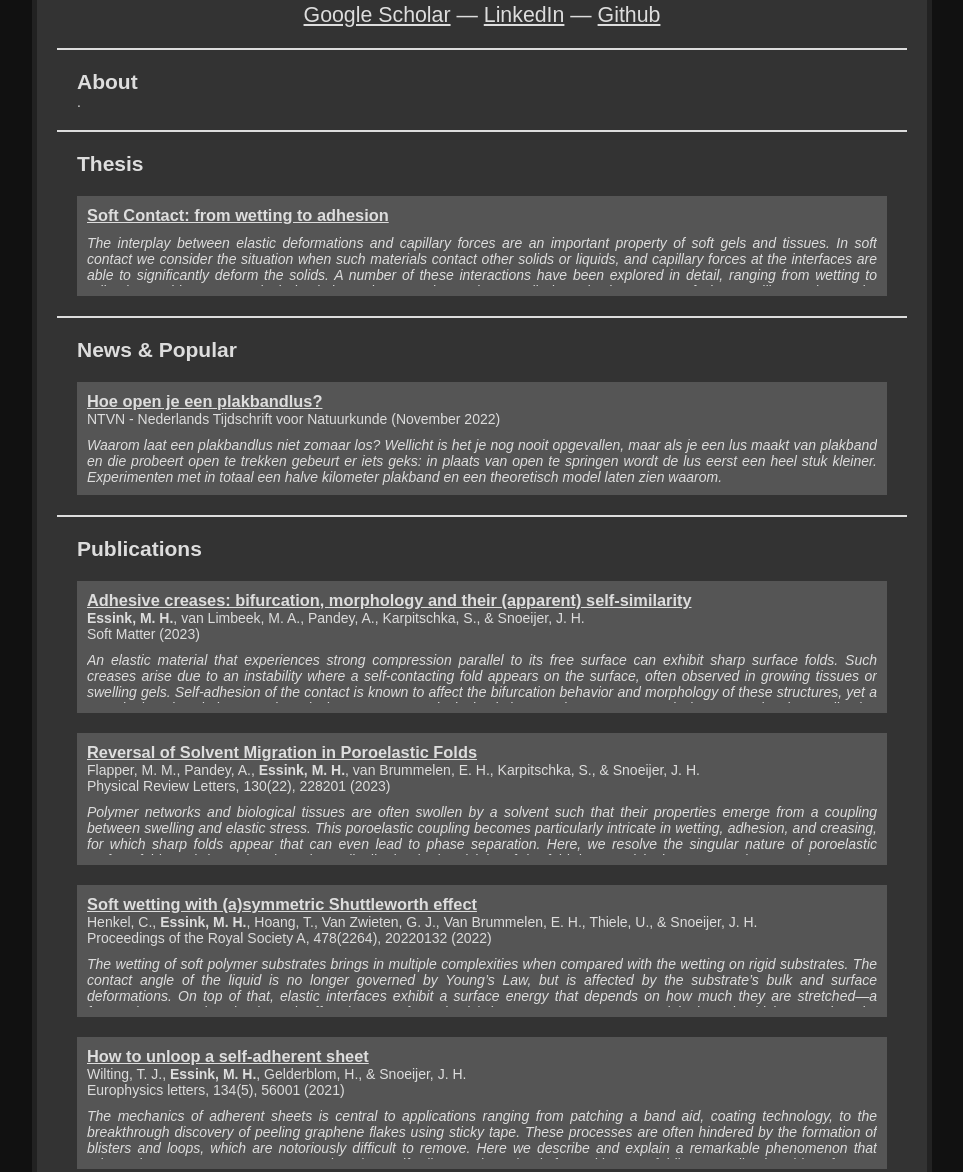
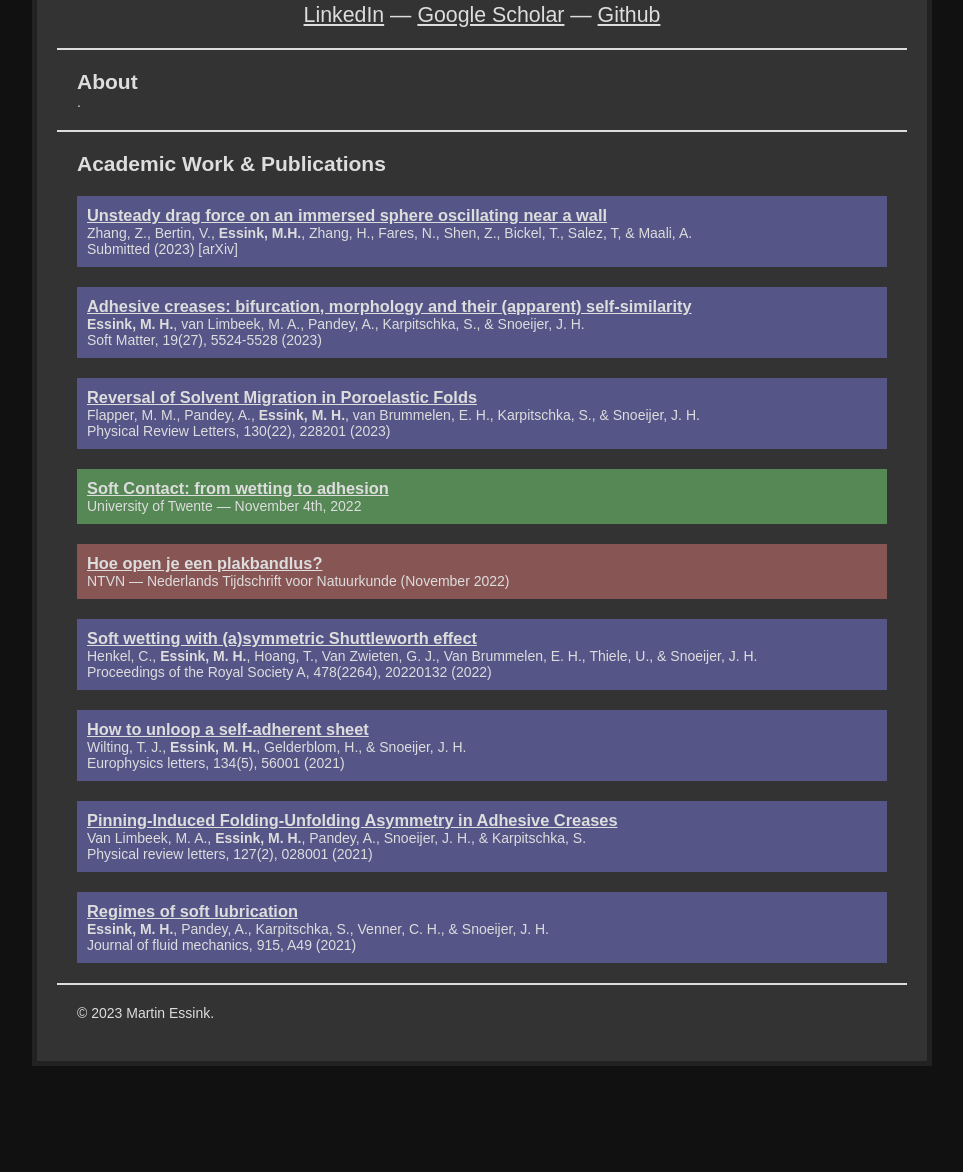
Before and after one commit to MartinEssink/MartinEssink.github.io, a plain HTML site: page index.html in a window 1280 px wide. Shown: the part 197-1369 px from the top of the page, without its empty margins (158-1121 px from the left). Drawn offline with Linux system fonts and the light colour scheme.

Commit message:
Style changes, update

```diff
--- a/index.html
+++ b/index.html
@@ -1,5 +1,5 @@
 <!DOCTYPE html>
-<html xmlns="http://www.w3.org/1999/xhtml" dir="ltr" lang="nl-NL">
+<html xmlns="http://www.w3.org/1999/xhtml" dir="ltr" lang="en-US">
 <head profile="http://gmpg.org/xfn/11">
 	<title>Martin Essink</title>
 	<link rel="stylesheet" href="style.css" type='text/css' />
@@ -11,8 +11,10 @@
 		<div id="head">
 			<h1>Martin Essink</h1>
 			<div id="links">
-				<a href="//scholar.google.com/citations?user=mPPZ4H8AAAAJ&hl=en">Google Scholar</a> &mdash;
-				<a href="//www.linkedin.com/in/martinessink/">LinkedIn</a> &mdash;
+				<a href="//www.linkedin.com/in/martinessink/">LinkedIn</a>
+				&mdash;
+				<a href="//scholar.google.com/citations?user=mPPZ4H8AAAAJ">Google Scholar</a>
+				&mdash;
 				<a href="//github.com/MartinEssink">Github</a>
 			</div>
 		</div>
@@ -22,15 +24,62 @@
 				<h2>About</h2>
 
 				<p>.</p>
+
+				<!-- <img src="./IMG_2556_sq.jpg" width="200" height="200" alt="Profile Picture" /> -->
 			</div>
 
+
+
 			<div id="entry">
-				<h2>Thesis</h2>
+				<h2>Academic Work &amp; Publications</h2>
 
-				<div class="publication">
+				<div class="publication paper">
+					<h3><a target="_blank" rel="noopener noreferrer" href="https://arxiv.org/abs/2307.05991">
+						Unsteady drag force on an immersed sphere oscillating near a wall
+					</a></h3>
+					<p class="ref">
+						Zhang, Z., Bertin, V., <b>Essink, M.H.</b>, Zhang, H., Fares, N., Shen, Z., Bickel, T., Salez, T, &amp; Maali, A.<br />
+						Submitted (2023) [arXiv]
+					</p>
+					<p class="abs">
+						The unsteady hydrodynamic drag exerted on an oscillating sphere near a planar wall is addressed experimentally,  theoretically, and numerically. The experiments are performed by using colloidal-probe Atomic Force Microscopy (AFM) in thermal noise mode. The natural resonance frequencies and quality factors are extracted from the measurement of the power spectrum density of the probe oscillation for a broad range of gap distances and Womersley numbers. The shift in the natural resonance frequency of the colloidal probe as the probe goes close to a solid wall infers the wall-induced variations of the effective mass of the probe. Interestingly, a crossover from a positive to a negative shift is observed as the Womersley number increases. In order to rationalize the results, the confined unsteady Stokes equation is solved numerically using a finite-element method, as well as asymptotic calculations. The in-phase and out-of-phase terms of the hydrodynamic drag acting on the sphere are obtained and agree well to the  experimental results. All together, the experimental,  theoretical, and numerical results show that the hydrodynamic force felt by an immersed sphere oscillating near a wall is highly dependent on the Womersley number.
+					</p>
+				</div>
+
+				<div class="publication paper">
+					<h3><a target="_blank" rel="noopener noreferrer" href="https://pubs.rsc.org/en/content/articlelanding/2023/sm/d2sm01389d#!divAbstract">
+						Adhesive creases: bifurcation, morphology and their (apparent) self-similarity
+					</a></h3>
+					<p class="ref">
+						<b>Essink, M. H.</b>, van Limbeek, M. A., Pandey, A., Karpitschka, S., &amp; Snoeijer, J. H.<br />
+						Soft Matter, 19(27), 5524-5528 (2023)
+					</p>
+					<p class="abs">
+						An elastic material that experiences strong compression parallel to its free surface can exhibit sharp surface folds. Such creases arise due to an instability where a self-contacting fold appears on the surface, often observed in growing tissues or swelling gels. Self-adhesion of the contact is known to affect the bifurcation behavior and morphology of these structures, yet a quantitative description remains elusive. From numerical simulations and an energy analysis we resolve how adhesion quantitatively affects both morphology and bifurcation behavior. It is found that a reduced energy is able to accurately describe the bifurcation, in terms of an effective scaling that collapses the data very well. The model accurately describes how adhesion hinders crease nucleation. Furthermore, we show that the free surface profiles in the presence of surface tension exhibit self-similarity, and can be collapsed onto a universal curve.
+					</p>
+				</div>
+
+				<div class="publication paper">
+					<h3><a target="_blank" rel="noopener noreferrer" href="https://doi.org/10.1103/physrevlett.130.228201">
+						Reversal of Solvent Migration in Poroelastic Folds
+					</a></h3>
+					<p class="ref">
+						Flapper, M. M., Pandey, A., <b>Essink, M. H.</b>, van Brummelen, E. H., Karpitschka, S., &amp; Snoeijer, J. H.<br />
+						Physical Review Letters, 130(22), 228201 (2023)
+					</p>
+					<p class="abs">
+						Polymer networks and biological tissues are often swollen by a solvent such that their properties emerge from a coupling between swelling and elastic stress. This poroelastic coupling becomes particularly intricate in wetting, adhesion, and creasing, for which sharp folds appear that can even lead to phase separation. Here, we resolve the singular nature of poroelastic surface folds and determine the solvent distribution in the vicinity of the fold tip. Surprisingly, two opposite scenarios emerge depending on the angle of the fold. In obtuse folds such as creases, it is found that the solvent is completely expelled near the crease tip, according to a nontrivial spatial distribution. For wetting ridges with acute fold angles, the solvent migration is reversed as compared to creasing, and the degree of swelling is maximal at the fold tip. We discuss how our poroelastic fold analysis offers an explanation for phase separation, fracture, and contact angle hysteresis.
+					</p>
+				</div>
+
+				<div class="publication thesis">
 					<h3><a target="_blank" rel="noopener noreferrer" href="https://research.utwente.nl/en/publications/soft-contact-from-wetting-to-adhesion">
 						Soft Contact: from wetting to adhesion
 					</a></h3>
+
+					<p class="ref">
+						University of Twente &mdash; November 4th, 2022
+					</p>
 
 					<p class="abs">
 						The interplay between elastic deformations and capillary forces are an important property of soft gels and tissues. In soft contact we consider the situation when such materials contact other solids or liquids, and capillary forces at the interfaces are able to significantly deform the solids. A number of these interactions have been explored in detail, ranging from wetting to adhesion problems. Numerical simulations, theory and experiments all show the importance of elastocapillary action at the edge of a soft contact.
@@ -43,17 +92,12 @@
 					</p>
 				</div>
 
-			</div>
-
-			<div id="entry">
-				<h2>News &amp; Popular</h2>
-
-				<div class="publication">
+				<div class="publication news">
 					<h3><a target="_blank" rel="noopener noreferrer" href="https://www.ntvn.nl/2022/11/hoe-open-je-een-plakbandlus/">
 						Hoe open je een plakbandlus?
 					</a></h3>
 					<p class="ref">
-						NTVN - Nederlands Tijdschrift voor Natuurkunde (November 2022)
+						NTVN &mdash; Nederlands Tijdschrift voor Natuurkunde (November 2022)
 					</p>
 
 					<p class="abs">
@@ -61,38 +105,7 @@
 					</p>
 				</div>
 
-			</div>
-
-			<div id="entry">
-				<h2>Publications</h2>
-
-				<div class="publication">
-					<h3><a target="_blank" rel="noopener noreferrer" href="https://pubs.rsc.org/en/content/articlelanding/2023/sm/d2sm01389d#!divAbstract">
-						Adhesive creases: bifurcation, morphology and their (apparent) self-similarity
-					</a></h3>
-					<p class="ref">
-						<b>Essink, M. H.</b>, van Limbeek, M. A., Pandey, A., Karpitschka, S., &amp; Snoeijer, J. H.<br />
-						Soft Matter (2023)
-					</p>
-					<p class="abs">
-						An elastic material that experiences strong compression parallel to its free surface can exhibit sharp surface folds. Such creases arise due to an instability where a self-contacting fold appears on the surface, often observed in growing tissues or swelling gels. Self-adhesion of the contact is known to affect the bifurcation behavior and morphology of these structures, yet a quantitative description remains elusive. From numerical simulations and an energy analysis we resolve how adhesion quantitatively affects both morphology and bifurcation behavior. It is found that a reduced energy is able to accurately describe the bifurcation, in terms of an effective scaling that collapses the data very well. The model accurately describes how adhesion hinders crease nucleation. Furthermore, we show that the free surface profiles in the presence of surface tension exhibit self-similarity, and can be collapsed onto a universal curve.
-					</p>
-				</div>
-
-				<div class="publication">
-					<h3><a target="_blank" rel="noopener noreferrer" href="https://doi.org/10.1103/physrevlett.130.228201">
-						Reversal of Solvent Migration in Poroelastic Folds
-					</a></h3>
-					<p class="ref">
-						Flapper, M. M., Pandey, A., <b>Essink, M. H.</b>, van Brummelen, E. H., Karpitschka, S., &amp; Snoeijer, J. H.<br />
-						Physical Review Letters, 130(22), 228201 (2023)
-					</p>
-					<p class="abs">
-						Polymer networks and biological tissues are often swollen by a solvent such that their properties emerge from a coupling between swelling and elastic stress. This poroelastic coupling becomes particularly intricate in wetting, adhesion, and creasing, for which sharp folds appear that can even lead to phase separation. Here, we resolve the singular nature of poroelastic surface folds and determine the solvent distribution in the vicinity of the fold tip. Surprisingly, two opposite scenarios emerge depending on the angle of the fold. In obtuse folds such as creases, it is found that the solvent is completely expelled near the crease tip, according to a nontrivial spatial distribution. For wetting ridges with acute fold angles, the solvent migration is reversed as compared to creasing, and the degree of swelling is maximal at the fold tip. We discuss how our poroelastic fold analysis offers an explanation for phase separation, fracture, and contact angle hysteresis.
-					</p>
-				</div>
-
-				<div class="publication">
+				<div class="publication paper">
 					<h3><a target="_blank" rel="noopener noreferrer" href="https://doi.org/10.1098/rspa.2022.0132">
 						Soft wetting with (a)symmetric Shuttleworth effect
 					</a></h3>
@@ -105,7 +118,7 @@
 					</p>
 				</div>
 
-				<div class="publication">
+				<div class="publication paper">
 					<h3><a target="_blank" rel="noopener noreferrer" href="https://doi.org/10.1209/0295-5075/134/56001">
 						How to unloop a self-adherent sheet
 					</a></h3>
@@ -118,7 +131,7 @@
 					</p>
 				</div>
 
-				<div class="publication">
+				<div class="publication paper">
 					<h3><a target="_blank" rel="noopener noreferrer" href="https://doi.org/10.1103/physrevlett.127.028001">
 						Pinning-Induced Folding-Unfolding Asymmetry in Adhesive Creases
 					</a></h3>
@@ -131,7 +144,7 @@
 					</p>
 				</div>
 
-				<div class="publication">
+				<div class="publication paper">
 					<h3><a target="_blank" rel="noopener noreferrer" href="https://doi.org/10.1017/jfm.2021.96">
 						Regimes of soft lubrication
 					</a></h3>
--- a/style.css
+++ b/style.css
@@ -15,12 +15,18 @@ body{font-family:arial; font-size:14px; background-color: #111; width:100%;}
 
 .publication{padding: 10px; background-color: #555; margin-top: 20px;}
 .publication > h3 > a{color:#ddd;}
-.abs{text-align: justify; text-justify: inter-word; font-style: italic; margin-top: 10px; max-height: 51px; overflow: hidden;}
-.publication:hover > .abs{max-height: none; }
+.abs{text-align: justify; text-justify: inter-word; font-style: italic; margin-top: 10px; display:none;}
+.publication:hover > .abs{display:block; }
+
+.news{background-color: #855;}
+.thesis{background-color: #585;}
+.paper{background-color: #558;}
+
 
 #foot{width:100%; padding: 10px; }/*border-top: 2px solid #ddd;}*/
 #foot > p{margin: 10px; color: #ddd;}
 
 @media all and (max-width: 1000px) {
-	#container{width: 90%;}
+	#container{width: 90%; margin: 50px auto;}
+
 }
```
